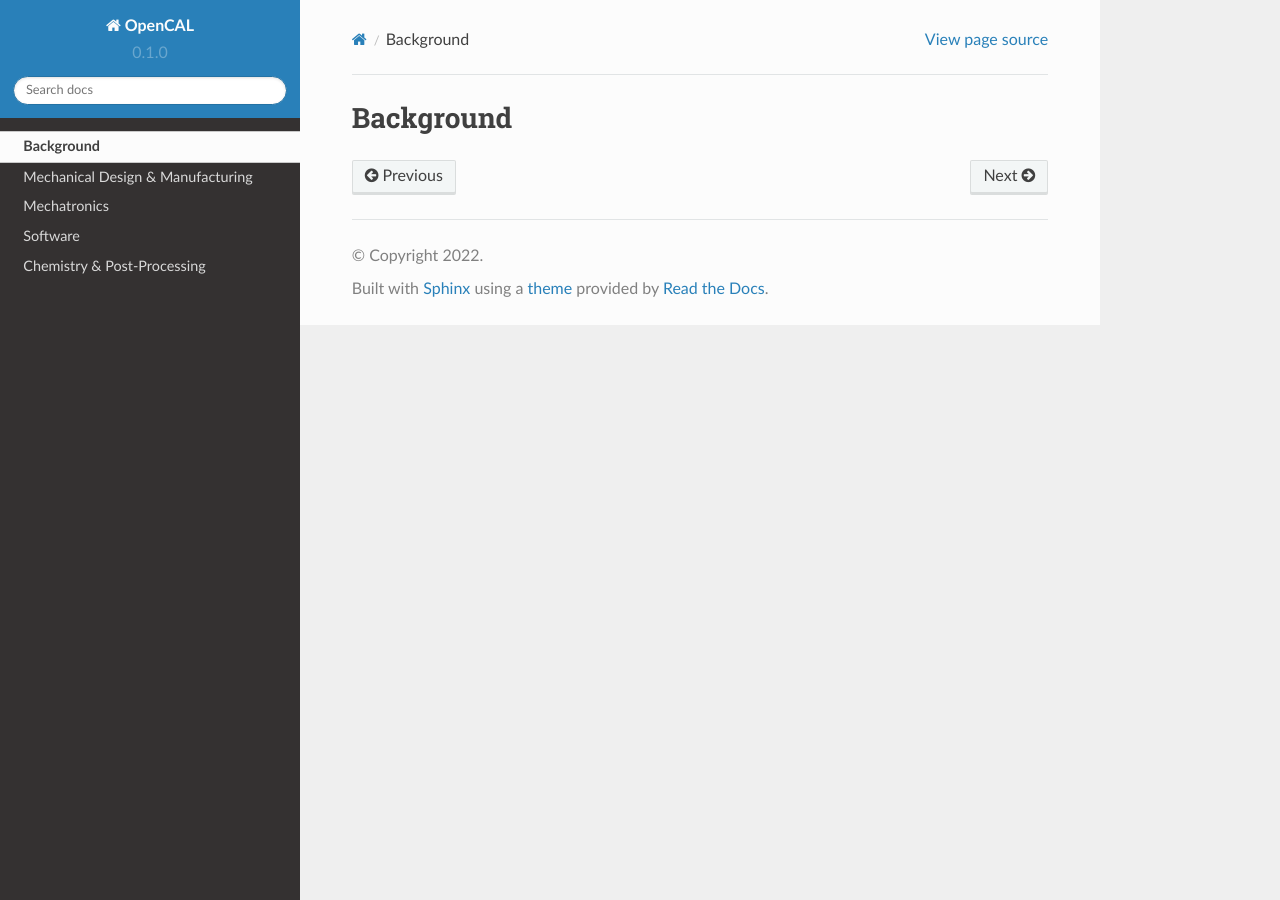
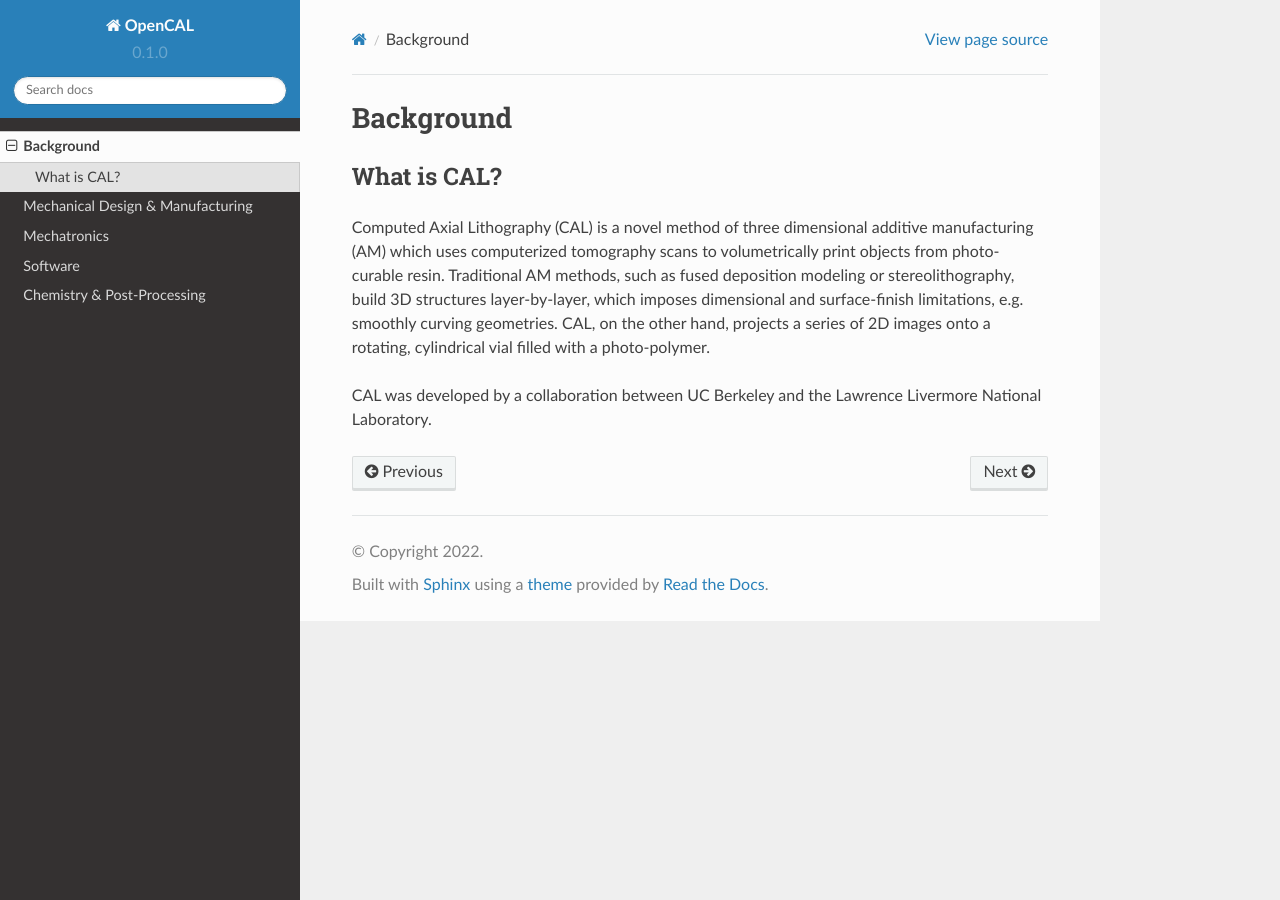
Before and after one commit to anjanasaravanan/openCAL, a Sphinx documentation site: the page built from docs/source/background.rst, in a window 1280 px wide. Built offline with Sphinx 7.4.7 and the Read the Docs theme 2.0.0, drawn with Linux system fonts in a browser that asks for light colours.

Commit message:
Update background.rst

```diff
--- a/docs/source/background.rst
+++ b/docs/source/background.rst
@@ -1,2 +1,9 @@
 Background
 =====
+
+What is CAL?
+############
+
+Computed Axial Lithography (CAL) is a novel method of three dimensional additive manufacturing (AM) which uses computerized tomography scans to volumetrically print objects from photo-curable resin. Traditional AM methods, such as fused deposition modeling or stereolithography, build 3D structures layer-by-layer, which imposes dimensional and surface-finish limitations, e.g. smoothly curving geometries. CAL, on the other hand, projects a series of 2D images onto a rotating, cylindrical vial filled with a photo-polymer.
+
+CAL was developed by a collaboration between UC Berkeley and the Lawrence Livermore National Laboratory.
```
